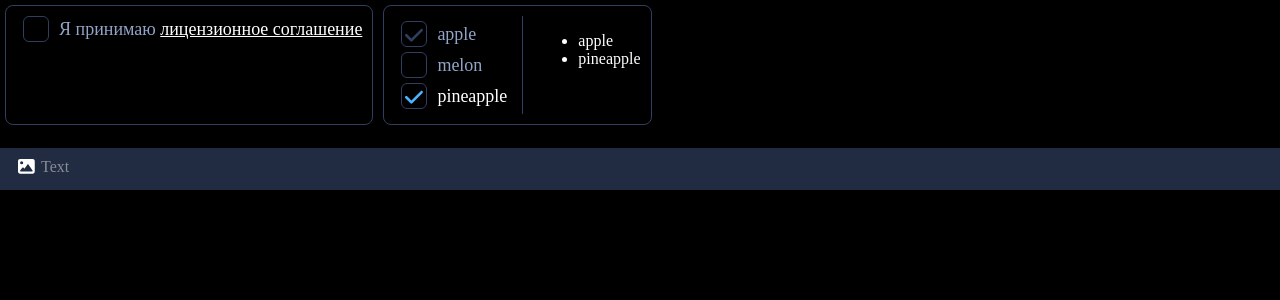
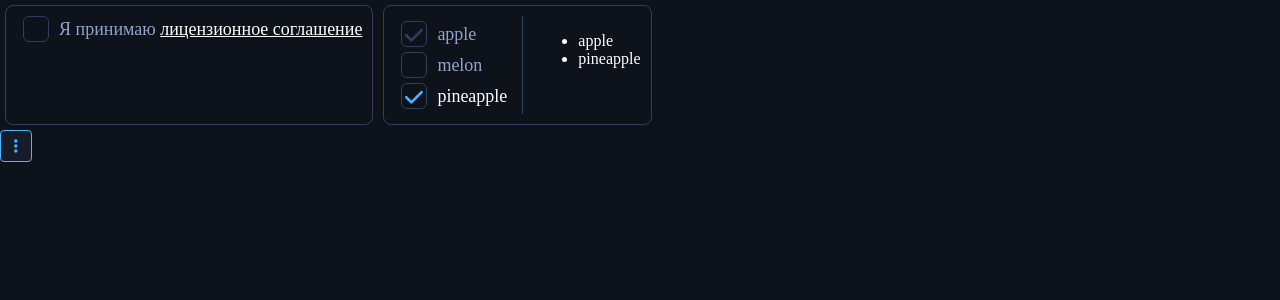
Before and after one commit to gultyaevaa/test_task, a Vue app: page / in a window 1280 px wide. Shown: the top 300 px of the page. Built offline with nearby package versions, Linux system fonts and the light colour scheme.

Commit message:
Наработки по компоненту dropdown

```diff
--- a/src/App.vue
+++ b/src/App.vue
@@ -1,14 +1,12 @@
 <script setup>
 import PartOne from "@/pages/PartOne.vue";
 import PartTwo from "@/pages/PartTwo.vue";
-import TListItem from "@/components/TListItem.vue";
 
 </script>
 <template>
   <div class="app">
     <PartOne/>
     <PartTwo/>
-    <TListItem></TListItem>
   </div>
 </template>
 
--- /dev/null
+++ b/src/components/dropdown/TDropdown.vue
@@ -0,0 +1,50 @@
+<script setup>
+import {onMounted, ref} from "vue";
+
+/** Идентификатор компонента */
+const id = Math.random().toString();
+/** Состояние dropdown */
+const state = ref(false);
+/** Переключить состояние dropdown */
+const changeState = () => {
+  state.value = !state.value;
+}
+
+/** Обработка клика вне меню */
+let clickOutsideObj = {};
+onMounted(() => {
+  clickOutsideObj = {
+    excludeElements: [document.getElementById(id)],
+    handler: () => {
+      state.value = false;
+    }
+  }
+});
+</script>
+
+<template>
+  <div class="dropdown-reference" :id="id" @click="changeState">
+    <slot name="default"/>
+  </div>
+  <transition name="slide">
+    <div v-if="state" class="dropdown" style="margin: 5px 0" v-click-outside="clickOutsideObj">
+      <slot name="dropdown"/>
+    </div>
+  </transition>
+</template>
+
+<style scoped>
+.slide-enter-from, .slide-leave-to {
+  transform: scaleY(0);
+}
+.dropdown-reference {
+  width: fit-content;
+}
+
+.dropdown {
+  position: absolute;
+  transition: transform var(--transition-duration) ease-in-out;
+  transform-origin: top;
+  width: fit-content;
+}
+</style>
--- a/src/components/TListItem.vue
+++ b/src/components/dropdown/TDropdownItem.vue
@@ -10,7 +10,7 @@ defineProps({
   /** Дизабл элемента */
   disabled: {
     type: Boolean,
-    default: true,
+    default: false,
   }
 })
 </script>
@@ -33,6 +33,8 @@ defineProps({
 .list-item {
   color: var(--color-white);
   display: flex;
+  min-width: fit-content;
+  width: 100%;
   padding: 10px 15px;
   background: #212b41;
   transition: var(--transition-duration);
@@ -42,6 +44,7 @@ defineProps({
 .list-item:not(.disabled):hover {
   background: #303f5f !important;
   transition: var(--transition-duration);
+  cursor: pointer;
 }
 
 .list-item.selected {
--- /dev/null
+++ b/src/components/dropdown/TDropdownMenu.vue
@@ -0,0 +1,18 @@
+<script setup>
+
+</script>
+
+<template>
+  <div class="dropdown-menu">
+    <slot name="default"/>
+  </div>
+</template>
+
+<style scoped>
+.dropdown-menu {
+  display: flex;
+  flex-direction: column;
+  width: max-content;
+  box-shadow: 0 0 6px rgb(0 0 0 / 75%);
+}
+</style>
--- a/src/css/main.css
+++ b/src/css/main.css
@@ -1,6 +1,6 @@
 :root {
     --color-white: #ffffff;
-    --color-black: #000000;
+    --color-black: #0e121b;
     --color-primary: #4ab4ff;
     --text-color-disabled: #303f5f;
     --transition-duration: .3s;
--- a/src/directives/ClickOutside.js
+++ b/src/directives/ClickOutside.js
@@ -1,8 +1,11 @@
 const clickOutside = {
     mounted: (element, binding) => {
+        const excludeElements = binding.value.excludeElements;
+        excludeElements.push(element);
+        const handler = binding.value.handler;
         element.clickOutsideEvent = (event) => {
-            if (!(element === event.target || element.contains(event.target))) {
-                binding.value();
+            if (!(excludeElements.some(el =>el === event.target || el.contains(event.target)))) {
+                handler();
             }
         }
         document.addEventListener('click', element.clickOutsideEvent);
--- a/src/pages/PartTwo.vue
+++ b/src/pages/PartTwo.vue
@@ -1,14 +1,47 @@
 <script setup>
 
-const onClickOutside = () => {
-  console.log('outside');
-}
+import TDropdown from "@/components/dropdown/TDropdown.vue";
+import TDropdownMenu from "@/components/dropdown/TDropdownMenu.vue";
+import TDropdownItem from "@/components/dropdown/TDropdownItem.vue";
+
 </script>
 
 <template>
-  <div v-click-outside="onClickOutside">PartTwo</div>
+  <TDropdown>
+    <template #default>
+      <div class="dropdown-button">
+        <svg class="dropdown-button-icon" xmlns="http://www.w3.org/2000/svg" viewBox="0 0 450 500" width="14">
+          <path
+              d="M8 256a56 56 0 1 1 112 0A56 56 0 1 1 8 256zm160 0a56 56 0 1 1 112 0 56 56 0 1 1 -112 0zm216-56a56 56 0 1 1 0 112 56 56 0 1 1 0-112z"/>
+        </svg>
+      </div>
+    </template>
+    <template #dropdown>
+      <TDropdownMenu>
+        <TDropdownItem></TDropdownItem>
+        <TDropdownItem></TDropdownItem>
+        <TDropdownItem></TDropdownItem>
+      </TDropdownMenu>
+    </template>
+  </TDropdown>
 </template>
 
 <style scoped>
-
+.dropdown-button {
+  width: 30px;
+  height: 30px;
+  display: flex;
+  justify-content: center;
+  background: #151b29;
+  border: 1px solid var(--color-primary);
+  border-radius: 4px;
+  cursor: pointer;
+  transform: rotate(90deg);
+}
+.dropdown-button:hover {
+  background: #303f5f;
+}
+.dropdown-button-icon {
+  fill: var(--color-primary);
+}
 </style>
```
